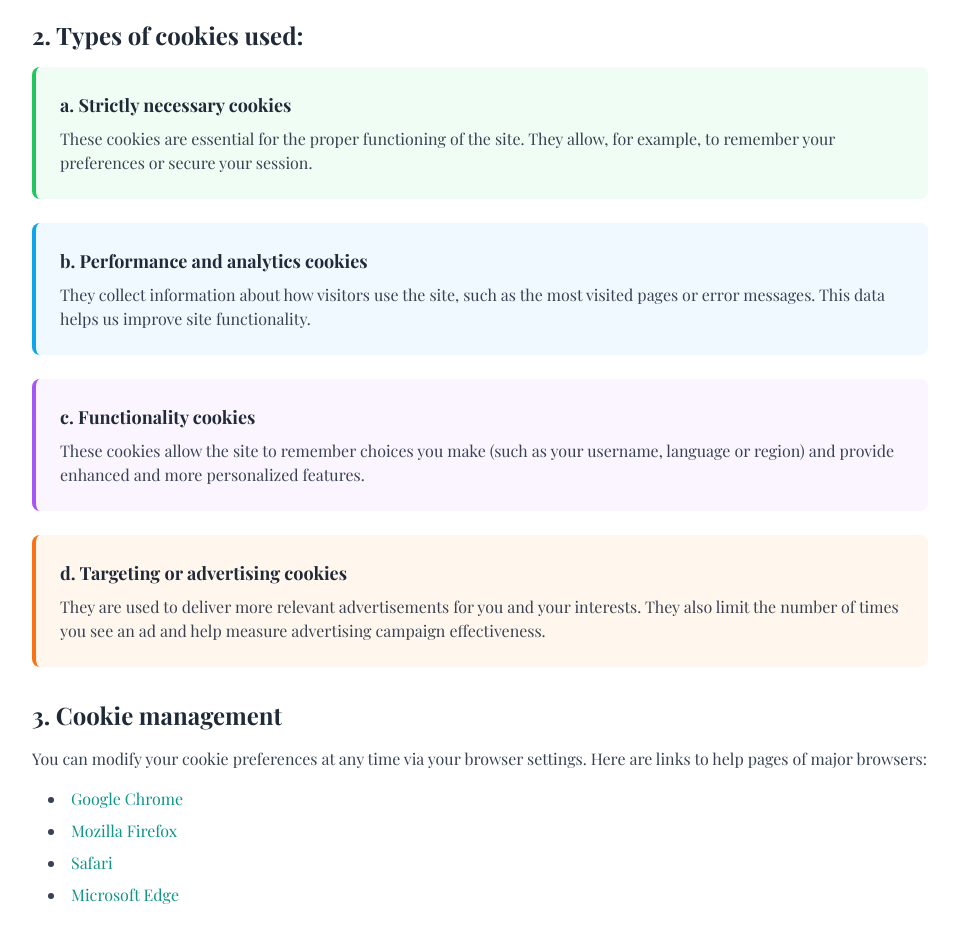
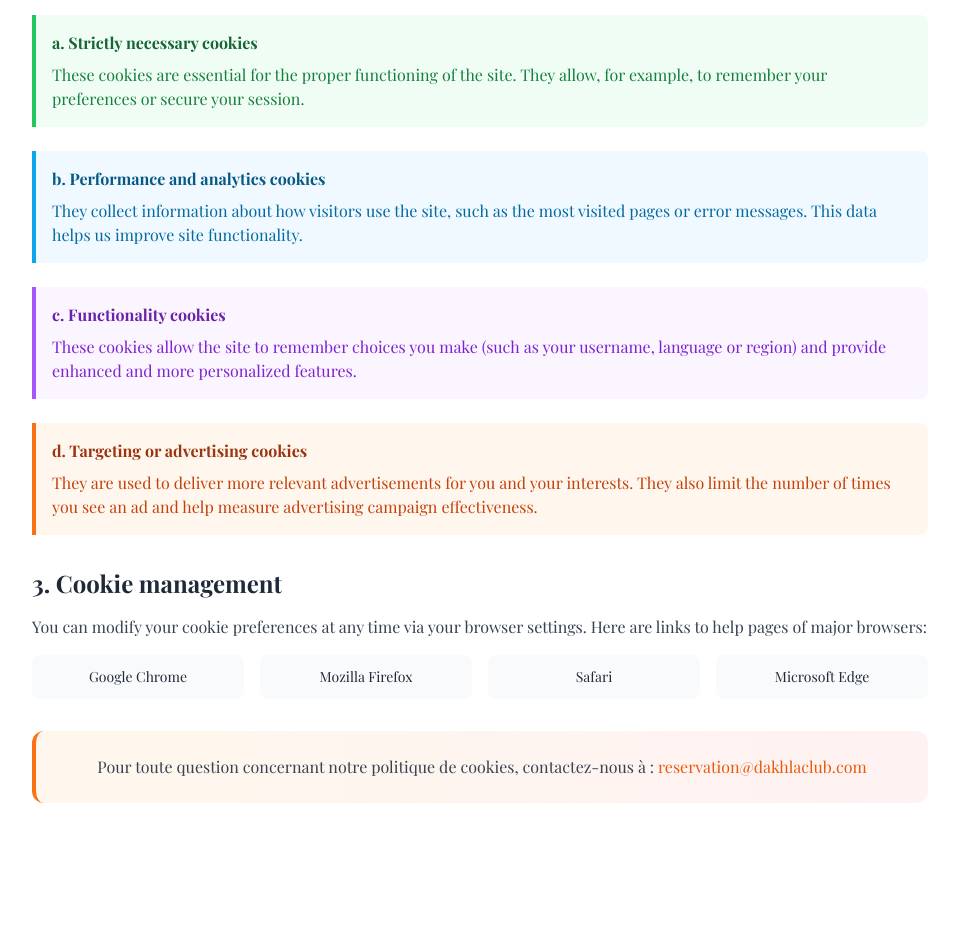
Before and after one commit to successproductions/hotel-thalasso-landing, a Next.js app: page /en/legal/cookies in a window 1280 px wide. Shown: the part 402-1342 px from the top of the page, without its empty margins (160-1119 px from the left). After the commit the page ends 1253 px from the top, so only its background shows below. Built offline with nearby package versions, Linux system fonts and the light colour scheme.

Commit message:
feat: implement middleware for locale handling and enhance locale validation in next-intl configuration

```diff
--- a/src/app/[locale]/legal/cgu/page.tsx
+++ b/src/app/[locale]/legal/cgu/page.tsx
@@ -1,21 +1,6 @@
+'use client';
 import { useTranslations } from 'next-intl';
-import { Metadata } from 'next';
 import LegalLayout from '../components/LegalLayout';
-
-export async function generateMetadata({
-  params,
-}: {
-  params: Promise<{ locale: string }>;
-}): Promise<Metadata> {
-  const { locale } = await params;
-
-  return {
-    title: locale === 'fr' ? 'Conditions Générales d\'Utilisation - Dakhla Club' : 'Terms of Use - Dakhla Club',
-    description: locale === 'fr'
-      ? 'Conditions générales d\'utilisation du site Dakhla Club - Spa & Thalassothérapie'
-      : 'Terms of use for Dakhla Club website - Spa & Thalassotherapy',
-  };
-}
 
 export default function CGUPage() {
   const t = useTranslations('legal.cgu');
--- a/src/app/[locale]/legal/cgv/page.tsx
+++ b/src/app/[locale]/legal/cgv/page.tsx
@@ -1,21 +1,6 @@
+'use client';
 import { useTranslations } from 'next-intl';
-import { Metadata } from 'next';
 import LegalLayout from '../components/LegalLayout';
-
-export async function generateMetadata({
-  params,
-}: {
-  params: Promise<{ locale: string }>;
-}): Promise<Metadata> {
-  const { locale } = await params;
-
-  return {
-    title: locale === 'fr' ? 'Conditions Générales de Vente - Dakhla Club' : 'Terms of Sale - Dakhla Club',
-    description: locale === 'fr'
-      ? 'Conditions générales de vente du site Dakhla Club - Spa & Thalassothérapie'
-      : 'Terms of sale for Dakhla Club website - Spa & Thalassotherapy',
-  };
-}
 
 export default function CGVPage() {
   const t = useTranslations('legal.cgv');
--- a/src/app/[locale]/legal/cookies/page.tsx
+++ b/src/app/[locale]/legal/cookies/page.tsx
@@ -1,47 +1,12 @@
-import { getTranslations } from 'next-intl/server';
-import { Metadata } from 'next';
-import { notFound } from 'next/navigation';
+'use client';
+import { useTranslations } from 'next-intl';
 import LegalLayout from '../components/LegalLayout';
 
-interface CookiesPageProps {
-  params: Promise<{ locale: string }>;
-}
-
-export async function generateMetadata({
-  params,
-}: CookiesPageProps): Promise<Metadata> {
-  const { locale } = await params;
-
-  // Validate locale
-  if (!['fr', 'en'].includes(locale)) {
-    notFound();
-  }
-
-  return {
-    title: locale === 'fr' ? 'Politique de Cookies - Dakhla Club' : 'Cookie Policy - Dakhla Club',
-    description: locale === 'fr'
-      ? 'Politique de cookies du site Dakhla Club - Gestion des cookies'
-      : 'Cookie policy for Dakhla Club website - Cookie management',
-  };
-}
-
-export default async function CookiesPage({ params }: CookiesPageProps) {
-  const { locale } = await params;
-
-  // Validate locale again
-  if (!['fr', 'en'].includes(locale)) {
-    notFound();
-  }
-
-  const t = await getTranslations('legal.cookies');
+export default function CookiesPage() {
+  const t = useTranslations('legal.cookies');
 
   return (
     <LegalLayout>
-      {/* Debug info - remove this once it's working */}
-      <div className="mb-4 p-2 bg-yellow-100 text-sm">
-        Debug: Current locale = {locale}
-      </div>
-
       <div className="text-center mb-12">
         <h1 className="text-4xl md:text-5xl font-bold mb-4 playfair">
           <span className="bg-gradient-to-r from-orange-600 to-red-600 bg-clip-text text-transparent">
@@ -56,46 +21,121 @@ export default async function CookiesPage({ params }: CookiesPageProps) {
 
       <div className="max-w-4xl mx-auto space-y-8">
         <section>
-          <h2 className="text-2xl font-semibold text-gray-800 mb-4 playfair">{t('section1.title')}</h2>
-          <p className="text-gray-700">{t('section1.content')}</p>
+          <h2 className="text-2xl font-semibold text-gray-800 mb-4 playfair">
+            {t('section1.title')}
+          </h2>
+          <p className="text-gray-700">
+            {t('section1.content')}
+          </p>
         </section>
 
         <section>
-          <h2 className="text-2xl font-semibold text-gray-800 mb-4 playfair">{t('section2.title')}</h2>
+          <h2 className="text-2xl font-semibold text-gray-800 mb-4 playfair">
+            {t('section2.title')}
+          </h2>
 
           <div className="space-y-6">
-            <div className="bg-green-50 rounded-lg p-6 border-l-4 border-green-500">
-              <h3 className="text-lg font-semibold text-gray-800 mb-2">{t('section2.necessary.title')}</h3>
-              <p className="text-gray-700">{t('section2.necessary.content')}</p>
+            <div className="border-l-4 border-green-500 bg-green-50 p-4 rounded-r-lg">
+              <h3 className="font-semibold text-green-800 mb-2">
+                {t('section2.necessary.title')}
+              </h3>
+              <p className="text-green-700">
+                {t('section2.necessary.content')}
+              </p>
             </div>
 
-            <div className="bg-blue-50 rounded-lg p-6 border-l-4 border-blue-500">
-              <h3 className="text-lg font-semibold text-gray-800 mb-2">{t('section2.analytics.title')}</h3>
-              <p className="text-gray-700">{t('section2.analytics.content')}</p>
+            <div className="border-l-4 border-blue-500 bg-blue-50 p-4 rounded-r-lg">
+              <h3 className="font-semibold text-blue-800 mb-2">
+                {t('section2.analytics.title')}
+              </h3>
+              <p className="text-blue-700">
+                {t('section2.analytics.content')}
+              </p>
             </div>
 
-            <div className="bg-purple-50 rounded-lg p-6 border-l-4 border-purple-500">
-              <h3 className="text-lg font-semibold text-gray-800 mb-2">{t('section2.functional.title')}</h3>
-              <p className="text-gray-700">{t('section2.functional.content')}</p>
+            <div className="border-l-4 border-purple-500 bg-purple-50 p-4 rounded-r-lg">
+              <h3 className="font-semibold text-purple-800 mb-2">
+                {t('section2.functional.title')}
+              </h3>
+              <p className="text-purple-700">
+                {t('section2.functional.content')}
+              </p>
             </div>
 
-            <div className="bg-orange-50 rounded-lg p-6 border-l-4 border-orange-500">
-              <h3 className="text-lg font-semibold text-gray-800 mb-2">{t('section2.advertising.title')}</h3>
-              <p className="text-gray-700">{t('section2.advertising.content')}</p>
+            <div className="border-l-4 border-orange-500 bg-orange-50 p-4 rounded-r-lg">
+              <h3 className="font-semibold text-orange-800 mb-2">
+                {t('section2.advertising.title')}
+              </h3>
+              <p className="text-orange-700">
+                {t('section2.advertising.content')}
+              </p>
             </div>
           </div>
         </section>
 
         <section>
-          <h2 className="text-2xl font-semibold text-gray-800 mb-4 playfair">{t('section3.title')}</h2>
-          <p className="text-gray-700 mb-4">{t('section3.content')}</p>
-          <ul className="list-disc list-inside text-gray-700 space-y-2 ml-4">
-            <li><a href="#" className="text-teal-600 hover:underline">{t('section3.browsers.chrome')}</a></li>
-            <li><a href="#" className="text-teal-600 hover:underline">{t('section3.browsers.firefox')}</a></li>
-            <li><a href="#" className="text-teal-600 hover:underline">{t('section3.browsers.safari')}</a></li>
-            <li><a href="#" className="text-teal-600 hover:underline">{t('section3.browsers.edge')}</a></li>
-          </ul>
+          <h2 className="text-2xl font-semibold text-gray-800 mb-4 playfair">
+            {t('section3.title')}
+          </h2>
+          <p className="text-gray-700 mb-4">
+            {t('section3.content')}
+          </p>
+
+          <div className="grid grid-cols-2 md:grid-cols-4 gap-4">
+            <a
+              href="https://support.google.com/chrome/answer/95647"
+              target="_blank"
+              rel="noopener noreferrer"
+              className="bg-gray-50 hover:bg-gray-100 p-3 rounded-lg text-center transition-colors"
+            >
+              <div className="text-sm font-medium text-gray-800">
+                {t('section3.browsers.chrome')}
+              </div>
+            </a>
+
+            <a
+              href="https://support.mozilla.org/kb/enhanced-tracking-protection-firefox-desktop"
+              target="_blank"
+              rel="noopener noreferrer"
+              className="bg-gray-50 hover:bg-gray-100 p-3 rounded-lg text-center transition-colors"
+            >
+              <div className="text-sm font-medium text-gray-800">
+                {t('section3.browsers.firefox')}
+              </div>
+            </a>
+
+            <a
+              href="https://support.apple.com/guide/safari/manage-cookies-and-website-data-sfri11471/mac"
+              target="_blank"
+              rel="noopener noreferrer"
+              className="bg-gray-50 hover:bg-gray-100 p-3 rounded-lg text-center transition-colors"
+            >
+              <div className="text-sm font-medium text-gray-800">
+                {t('section3.browsers.safari')}
+              </div>
+            </a>
+
+            <a
+              href="https://support.microsoft.com/en-us/microsoft-edge/delete-cookies-in-microsoft-edge-63947406-40ac-c3b8-57b9-2a946a29ae09"
+              target="_blank"
+              rel="noopener noreferrer"
+              className="bg-gray-50 hover:bg-gray-100 p-3 rounded-lg text-center transition-colors"
+            >
+              <div className="text-sm font-medium text-gray-800">
+                {t('section3.browsers.edge')}
+              </div>
+            </a>
+          </div>
         </section>
+
+        <div className="bg-gradient-to-r from-orange-50 to-red-50 rounded-xl p-6 border-l-4 border-orange-500 mt-8">
+          <p className="text-gray-700 text-center">
+            Pour toute question concernant notre politique de cookies, contactez-nous à :
+            <a href="mailto:reservation@dakhlaclub.com" className="text-orange-600 hover:underline ml-1">
+            reservation@dakhlaclub.com
+            </a>
+          </p>
+        </div>
       </div>
     </LegalLayout>
   );
--- a/src/app/[locale]/legal/privacy/page.tsx
+++ b/src/app/[locale]/legal/privacy/page.tsx
@@ -1,21 +1,6 @@
+'use client';
 import { useTranslations } from 'next-intl';
-import { Metadata } from 'next';
 import LegalLayout from '../components/LegalLayout';
-
-export async function generateMetadata({
-  params,
-}: {
-  params: Promise<{ locale: string }>;
-}): Promise<Metadata> {
-  const { locale } = await params;
-
-  return {
-    title: locale === 'fr' ? 'Politique de Confidentialité - Dakhla Club' : 'Privacy Policy - Dakhla Club',
-    description: locale === 'fr'
-      ? 'Politique de confidentialité du site Dakhla Club - Protection des données personnelles'
-      : 'Privacy policy for Dakhla Club website - Personal data protection',
-  };
-}
 
 export default function PrivacyPage() {
   const t = useTranslations('legal.privacy');
--- a/src/app/layout.tsx
+++ b/src/app/layout.tsx
@@ -1,17 +1,10 @@
-
-import './globals.css'
 import type { ReactNode } from 'react'
 
 interface RootLayoutProps {
   children: ReactNode
 }
 
+// This root layout is required and minimal
 export default function RootLayout({ children }: RootLayoutProps) {
-  return (
-    <html lang="fr">
-      <body>
-        {children}
-      </body>
-    </html>
-  )
+  return children;
 }
--- a/src/app/middleware.ts
+++ /dev/null
@@ -1,13 +0,0 @@
-import { NextResponse } from 'next/server'
-import type { NextRequest } from 'next/server'
-
-export function middleware(request: NextRequest) {
-  const localePattern = /^\/(fr|en)(\/|$)/
-  if (localePattern.test(request.nextUrl.pathname)) return
-
-
-  const url = request.nextUrl.clone()
-  url.pathname = `/fr${request.nextUrl.pathname}`
-  return NextResponse.redirect(url)
-}
-export const config = { matcher: ['/((?!_next).*)'] }
```
Also changed, not shown: middleware.ts (added, +16 -0 lines), next-intl.config.ts (+24 -7 lines).
